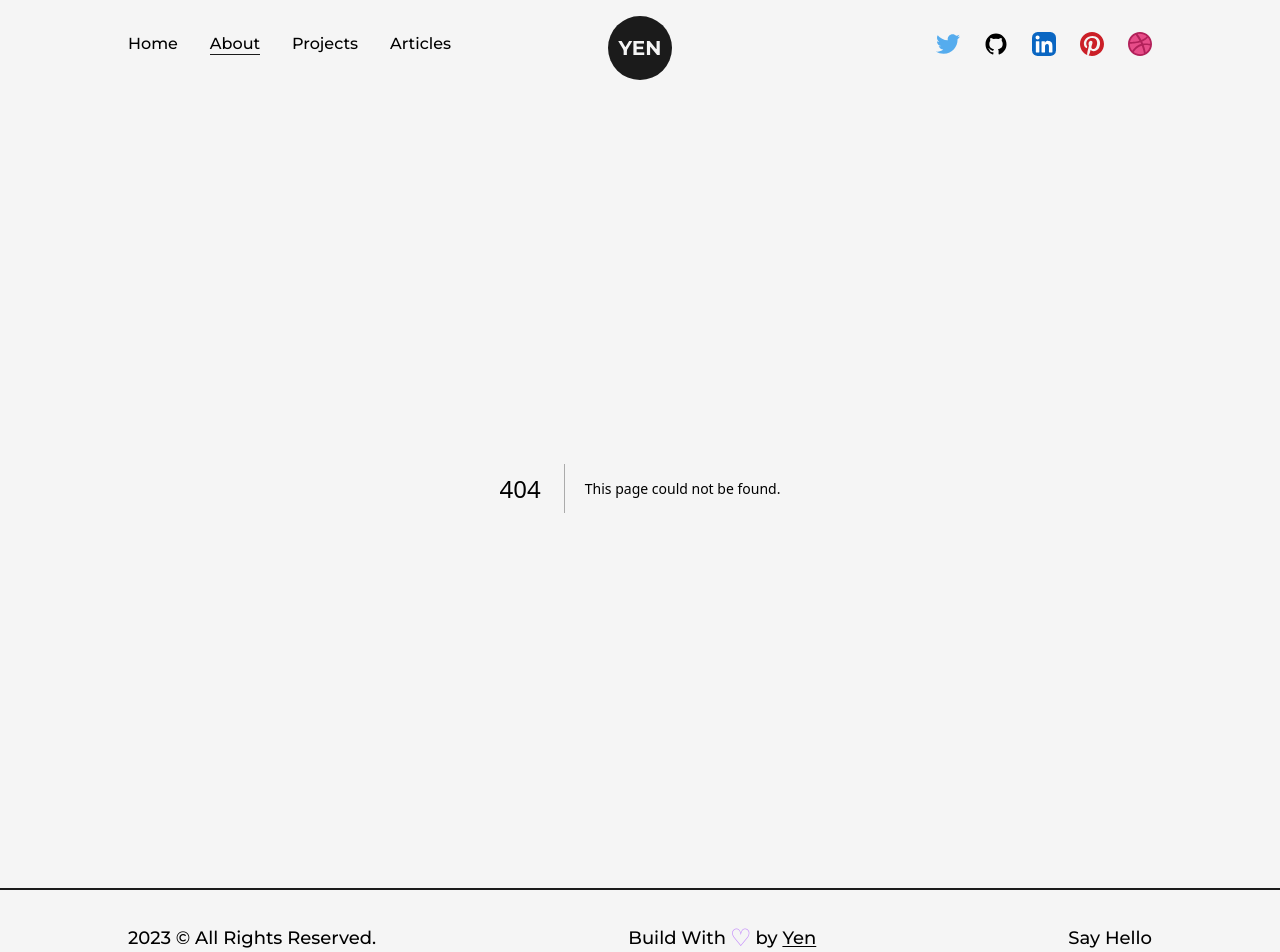
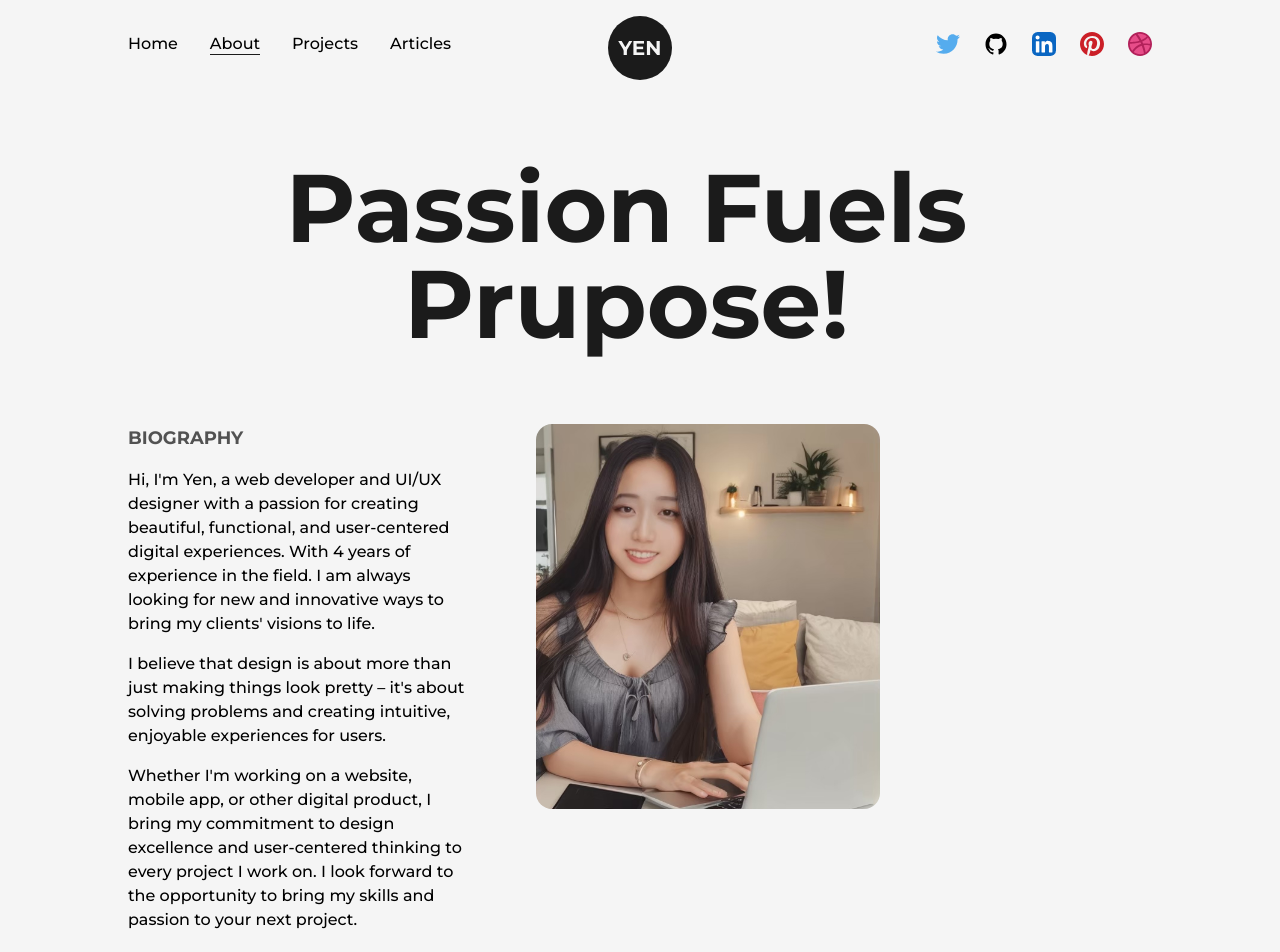
Before and after one commit to Monles/Next.js-Developer-Portfolio, a Next.js app: page /about in a window 1280 px wide. Before the commit this address had no page. Shown: the top 952 px of the page. Built offline with nearby package versions, Linux system fonts and the light colour scheme.

Commit message:
hireme+about

```diff
--- a/src/components/HireMe.js
+++ b/src/components/HireMe.js
@@ -1,11 +1,17 @@
 import React from 'react'
 import { CircularText } from './Icons'
+import Link from 'next/link'
 
 const HireMe = () => {
   return (
     <div className='fixed left-4 bottom-4 flex items-center justify-center overflow-hidden'>
       <div className='w-48 h-auto flex items-center justify-center relative'>
         <CircularText className={'fill-dark animate-spin-slow'} />
+        <Link
+          href='mailto:monlesyen@gmail.com'
+          className='flex items-center justify-center absolute left-1/2 top-1/2 -translate-x-1/2 -translate-y-1/2 bg-dark text-light shadow-md border border-solid border-dark w-20 h-20 rounded-full font-semibold hover:bg-light hover:text-dark'>
+          Hire Me
+        </Link>
       </div>
     </div>
   )
--- /dev/null
+++ b/src/pages/about.js
@@ -0,0 +1,57 @@
+import AnimatedText from '@/components/AnimatedText'
+import Layout from '@/components/Layout'
+import Head from 'next/head'
+import React from 'react'
+import profilePic from '../../public/images/profile/developer-pic-4.jpg'
+import Image from 'next/image'
+
+const about = () => {
+  return (
+    <>
+      <Head>
+        <title>Yen | About Page</title>
+        <meta name='description' content='any description' />
+      </Head>
+      <main className='flex w-full flex-col items-center justify-center'>
+        <Layout className='pt-16'>
+          <AnimatedText text='Passion Fuels Prupose!' className='mb-16' />
+          <div className='grid w-full grid-cols-8 gap-16'>
+            <div className='col-span-3 flex flex-col items-start justify-start'>
+              <h2 className='mb-4 text-lg font-bold uppercase text-dark/75'>
+                Biography
+              </h2>
+              <p className='font-medium'>
+                Hi, I&apos;m Yen, a web developer and UI/UX designer with a
+                passion for creating beautiful, functional, and user-centered
+                digital experiences. With 4 years of experience in the field. I
+                am always looking for new and innovative ways to bring my
+                clients&apos; visions to life.
+              </p>
+              <p className='my-4 font-medium'>
+                I believe that design is about more than just making things look
+                pretty – it&apos;s about solving problems and creating
+                intuitive, enjoyable experiences for users.
+              </p>
+              <p className='font-medium'>
+                Whether I&apos;m working on a website, mobile app, or other
+                digital product, I bring my commitment to design excellence and
+                user-centered thinking to every project I work on. I look
+                forward to the opportunity to bring my skills and passion to
+                your next project.
+              </p>
+            </div>
+            <div className='col-span-3 relative'>
+              <Image
+                src={profilePic}
+                alt='Yen'
+                className='w-full h-auto rounded-2xl'
+              />
+            </div>
+          </div>
+        </Layout>
+      </main>
+    </>
+  )
+}
+
+export default about
--- a/src/pages/index.js
+++ b/src/pages/index.js
@@ -1,11 +1,12 @@
 import Layout from '@/components/Layout'
 import Head from 'next/head'
 import Image from 'next/image'
-import profilePic from '../../public/images/profile/developer-pic-3.png'
 import AnimatedText from '@/components/AnimatedText'
 import Link from 'next/link'
 import { LinkArrow } from '@/components/Icons'
 import HireMe from '@/components/HireMe'
+import profilePic from '../../public/images/profile/developer-pic-3.png'
+import lightBulb from '../../public/images/svgs/miscellaneous_icons_1.svg'
 
 export default function Home() {
   return (
@@ -55,6 +56,9 @@
           </div>
         </Layout>
         <HireMe />
+        <div className='absolute right-8 bottom-8 inline-block w-24'>
+          <Image src={lightBulb} alt='Yen-Monles' className='w-full h-auto' />
+        </div>
       </main>
     </>
   )
--- a/tailwind.config.js
+++ b/tailwind.config.js
@@ -16,7 +16,7 @@
         primaryDark: '#58E6D9', // 80,230,217
       },
       animation: {
-        'spin-slow': 'spin 3s linear infinite',
+        'spin-slow': 'spin 5s linear infinite',
       },
     },
   },
```
Also changed, not shown: 1 other file (tests, documents, lock files or other folders).
